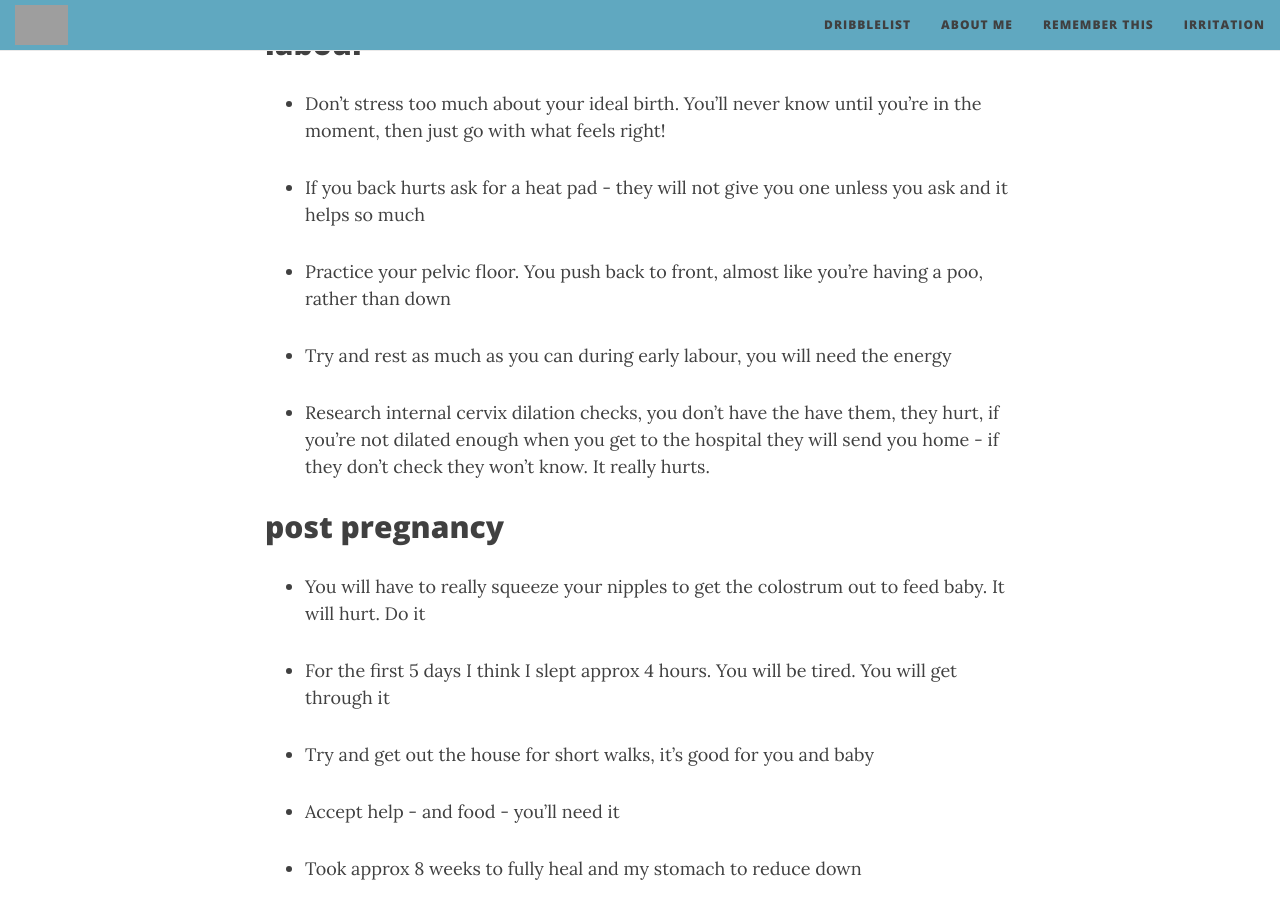
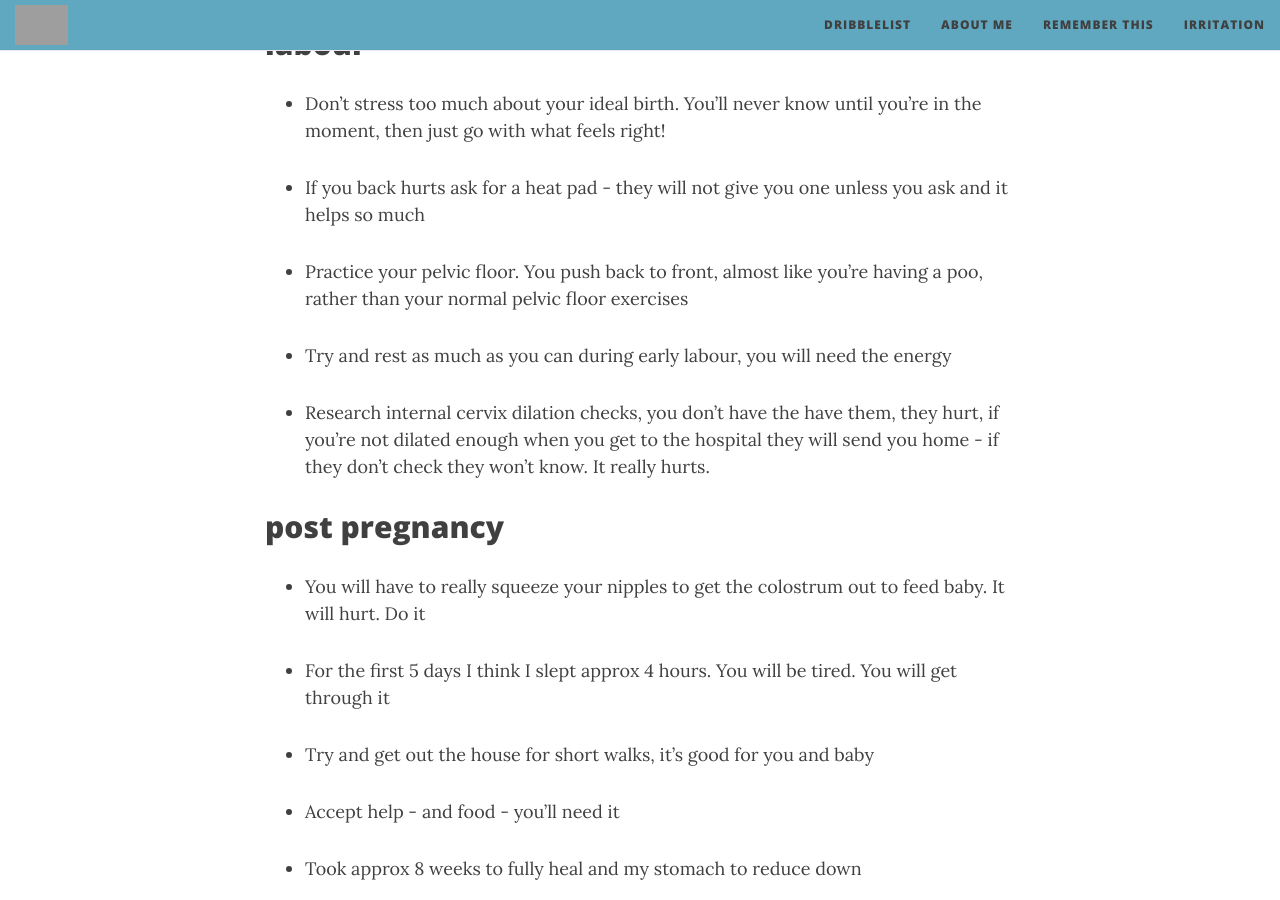
Before and after one commit to ellis-ward/ellis-ward.github.io, a Jekyll site: the page built from _posts/dribble/2026-05-31-adviceformypregnantfriends.md, in a window 1280 px wide and 900 px high, scrolled down 1654 px. Built offline with Jekyll 4.4.1, drawn with Linux system fonts in a browser that asks for light colours; nearby versions of some CDN libraries; grey boxes are pictures that could not be loaded.

Commit message:
Update 2026-05-31-adviceformypregnantfriends.md

```diff
--- a/_posts/dribble/2026-05-31-adviceformypregnantfriends.md
+++ b/_posts/dribble/2026-05-31-adviceformypregnantfriends.md
@@ -45,7 +45,7 @@
 
 - If you back hurts ask for a heat pad - they will not give you one unless you ask and it helps so much
 
-- Practice your pelvic floor. You push back to front, almost like you're having a poo, rather than down
+- Practice your pelvic floor. You push back to front, almost like you're having a poo, rather than your normal pelvic floor exercises
 
 - Try and rest as much as you can during early labour, you will need the energy
 
```
